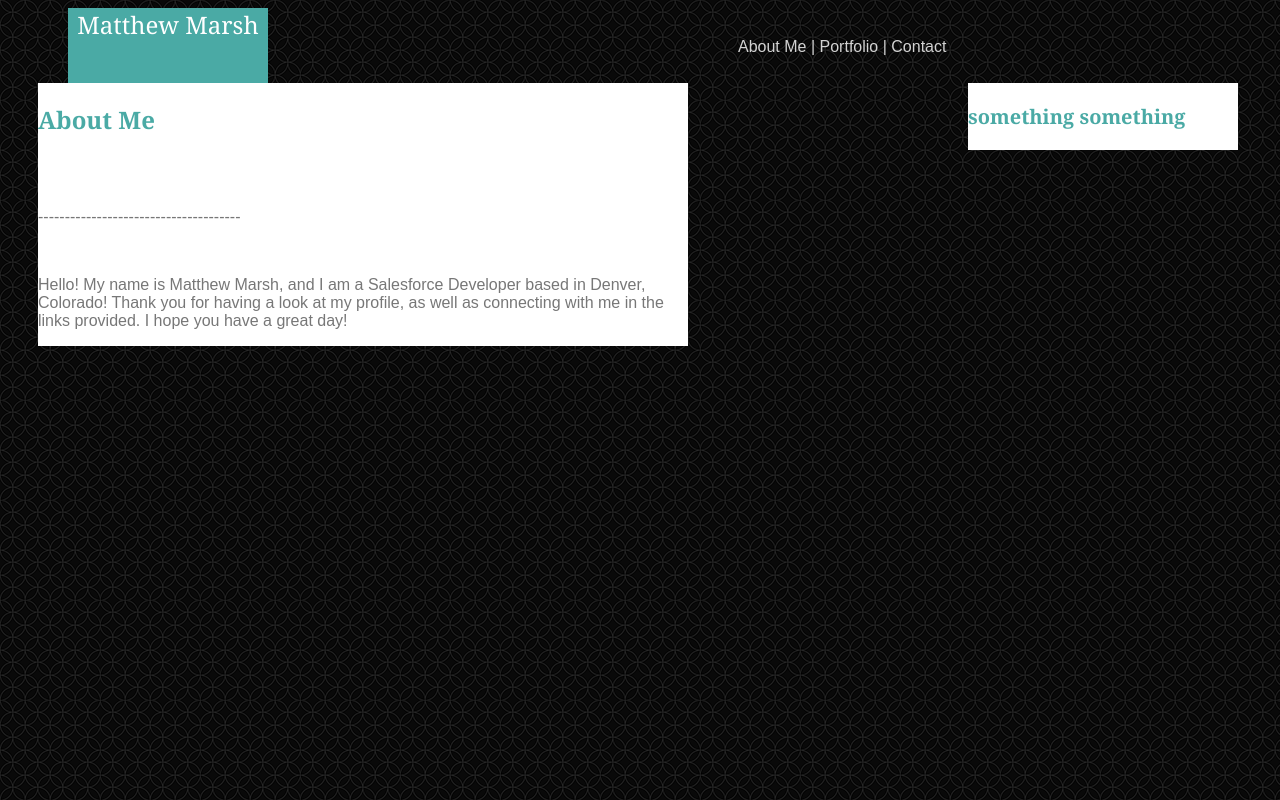
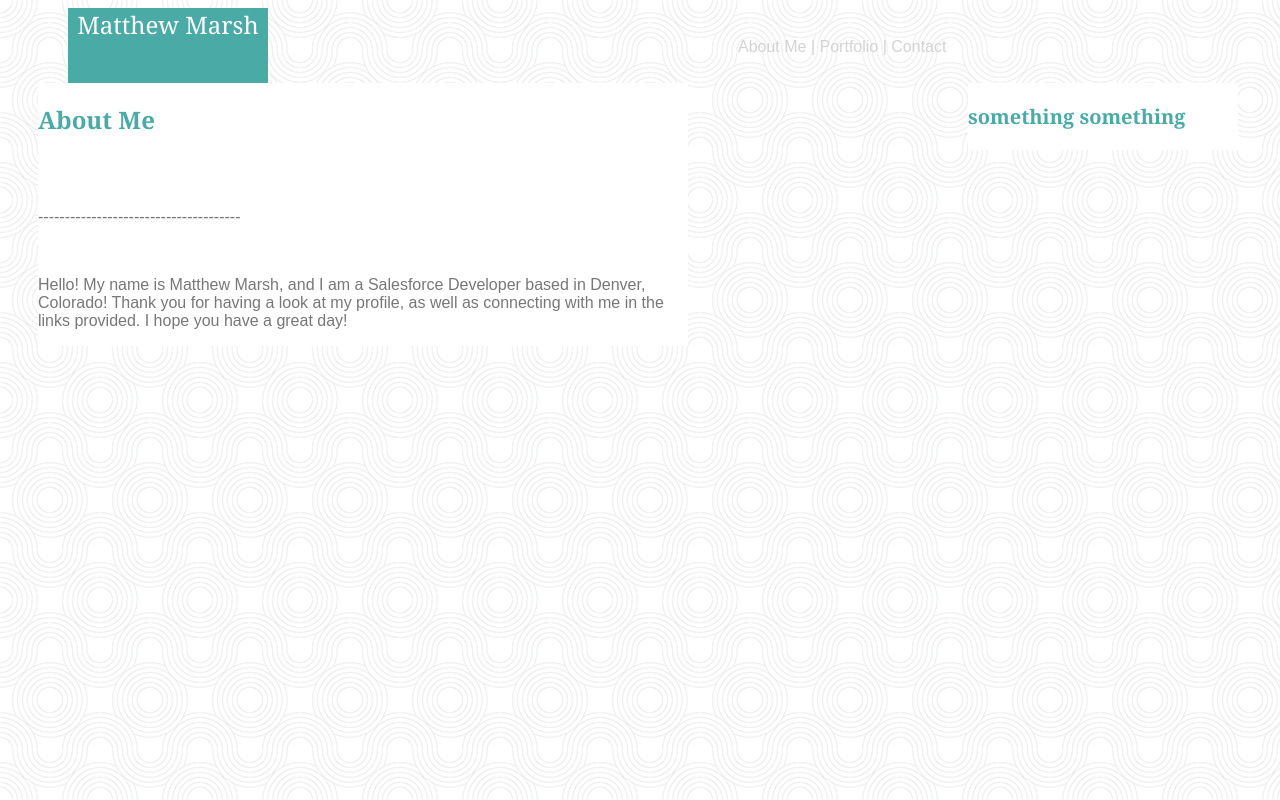
Before and after one commit to matthewmarshdev/basic_portfolio, a plain HTML site: page index.html in a window 1280 px wide. Drawn offline with Linux system fonts and the light colour scheme.

Commit message:
push up plz 111317

```diff
--- a/assets/css/style.css
+++ b/assets/css/style.css
@@ -1,6 +1,6 @@
 body{
 	width: 100%;
-	background-image:url("../images/spiration dark.png");
+	background-image:url("../images/round.png");
 }
 
 header{
```
Also changed, not shown: assets/images/round.png (added).
